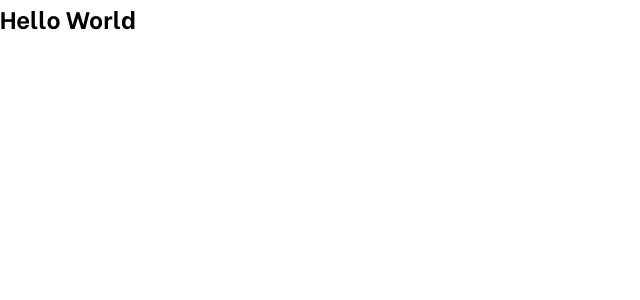
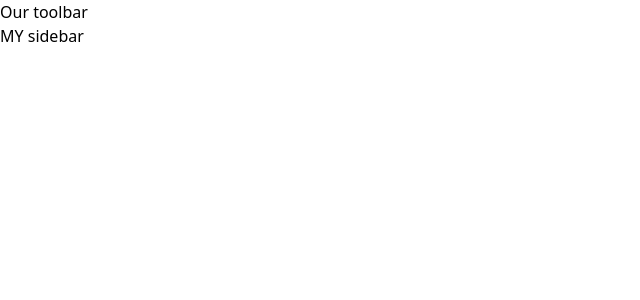
Before and after one commit to tonystr/note-taking-frontend, a Next.js app: page / in a window 1280 px wide. Shown: the top 300 px of the page, without its empty margins (0-640 px from the left). Built offline with nearby package versions, Linux system fonts and the light colour scheme.

Commit message:
Add NoteEditor to /

```diff
--- a/pages/index.js
+++ b/pages/index.js
@@ -1,7 +1,9 @@
+import NoteEditor from './noteeditor.js'
+
 function Page() {
     return (
         <div>
-           <h1 className="text-md md:text-xl font-bold">Hello World</h1>
+            <NoteEditor />
         </div>
     );
 }
```
